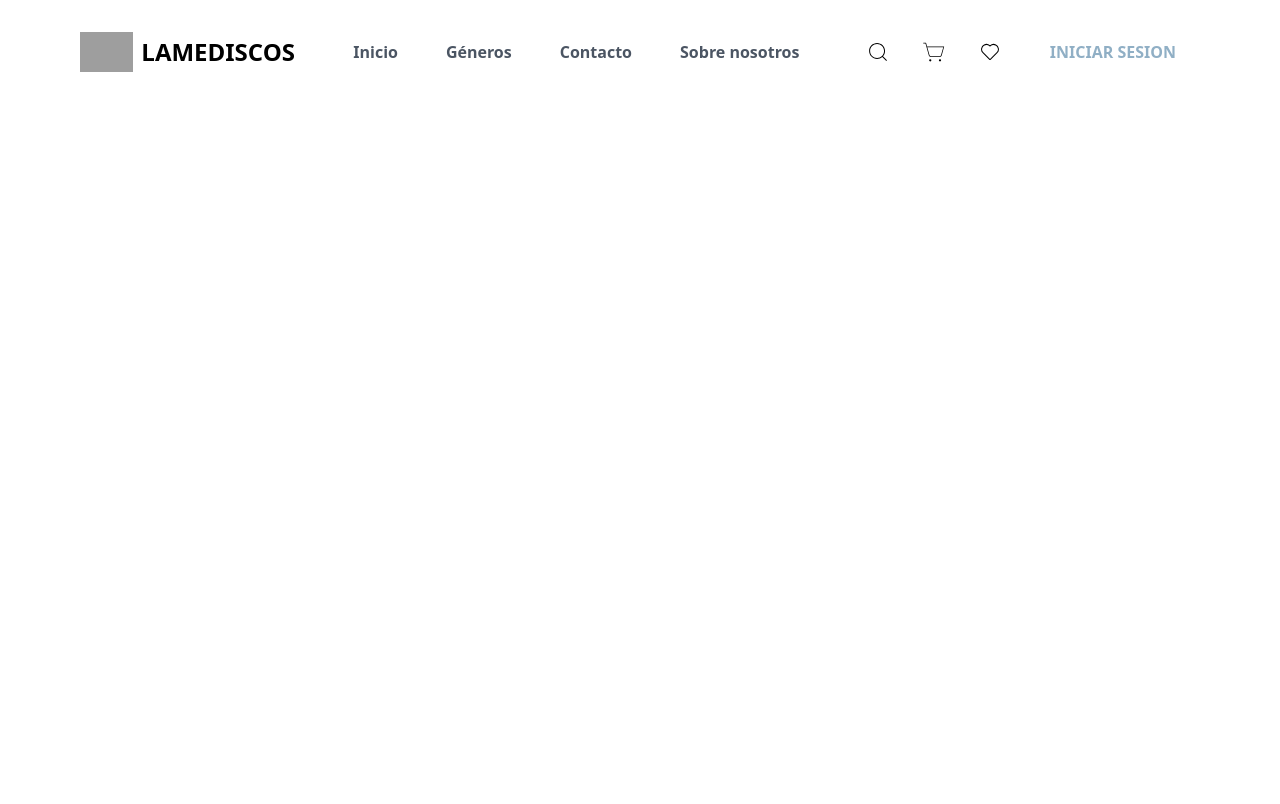
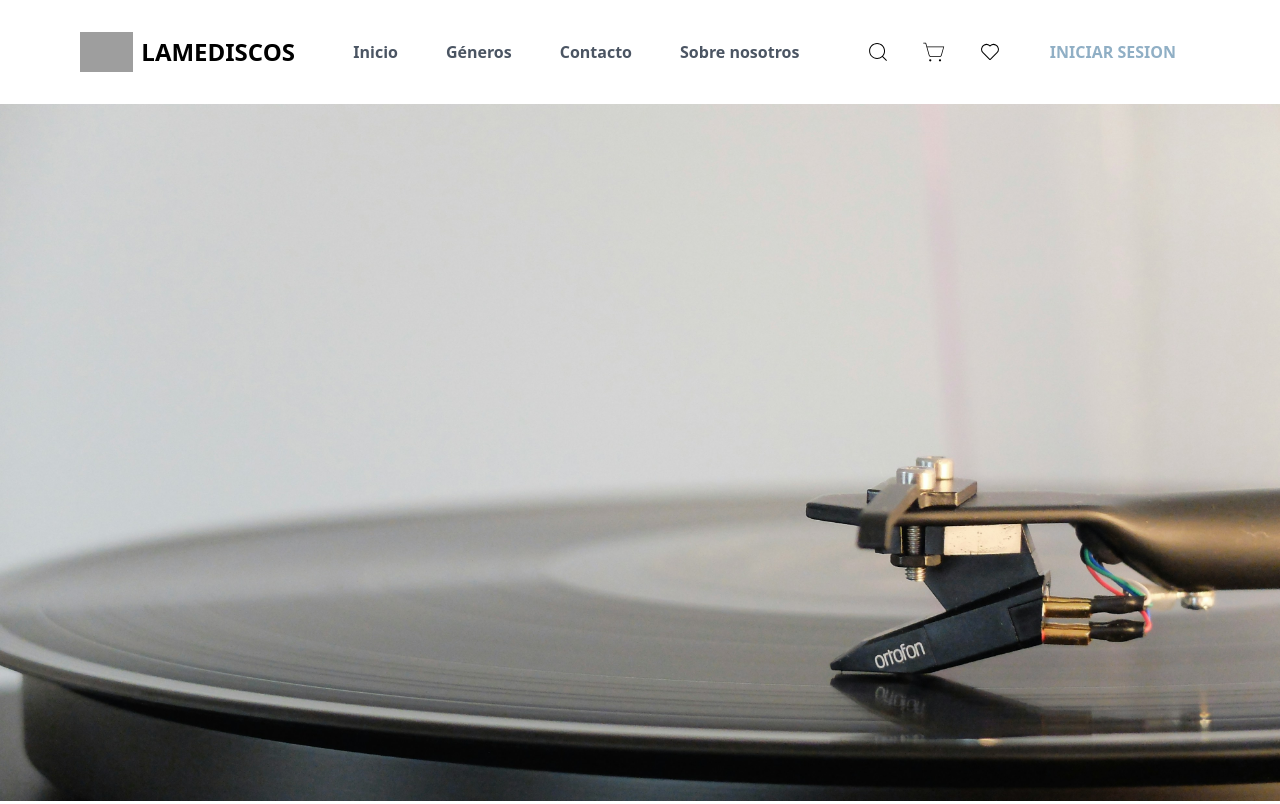
Before and after one commit to paulavargas9/ecommerce-vinilos, a React (Vite) app in the folder frontend/: page / in a window 1280 px wide. Built offline with nearby package versions, Linux system fonts and the light colour scheme; grey boxes are pictures that could not be loaded.

Commit message:
feat(hero): Creación del Hero.jsx y  Añadir imagen de fondo al componente Hero

```diff
--- a/frontend/src/App.jsx
+++ b/frontend/src/App.jsx
@@ -1,11 +1,31 @@
 import NavBar from "./components/Navbar";
+import Hero from "./components/Hero";
 
-const App =() =>{
+
+export default function App(){
+
+  return(
+<>
+    <NavBar />
+    <Hero />
+
+
+</>
+
+  )
+}
+
+
+
+
+
+/*const App =() =>{
   return (
     <div className="overflow-x-hidden">
       <NavBar/>
+      <Hero/>
     </div>
   );
 }
 
-export default App;
+export default App;*/
--- /dev/null
+++ b/frontend/src/components/Hero.jsx
@@ -0,0 +1,48 @@
+import React , { useEffect } from "react"
+import Slider from "react-slick";
+import "slick-carousel/slick/slick.css";
+import "slick-carousel/slick/slick-theme.css";
+import intro from "../assets/layout2.jpg"
+import AOS from "aos";
+import 'aos/dist/aos.css';
+
+const Hero  = () => {
+
+    const settings = {
+        dots: true,
+        infinite: true,
+        speed: 500,
+        slidesToShow: 1,
+        slidesToScroll: 1,
+        arrowsL:false
+      };
+
+      useEffect(() =>{
+        AOS.init({
+            offset: 100,
+            duration: 500,
+            easing: 'ease-in-out',
+        });
+        AOS.refresh();
+
+      },[])
+
+return (
+<div id="hero" className="w-full flex justify-center items-center h-[600px] lg:h-[700px] overflow-hidden">
+  <Slider className="w-full" {...settings}>
+    <div>
+      <div
+        className="w-full h-[600px] lg:h-[700px] px-5 lg:px-20 flex flex-col justify-center items-start gap-10 bg-center bg-cover"
+        style={{ backgroundImage: `url(${intro})` }}
+      >
+        {/*Descripcion y botón */}
+      </div>
+    </div>
+  </Slider>
+</div>
+
+)
+
+
+}
+export default Hero
```
Also changed, not shown: frontend/package.json (+6 -1 lines), frontend/src/assets/layout2.jpg (added), 1 other file (tests, documents, lock files or other folders).
